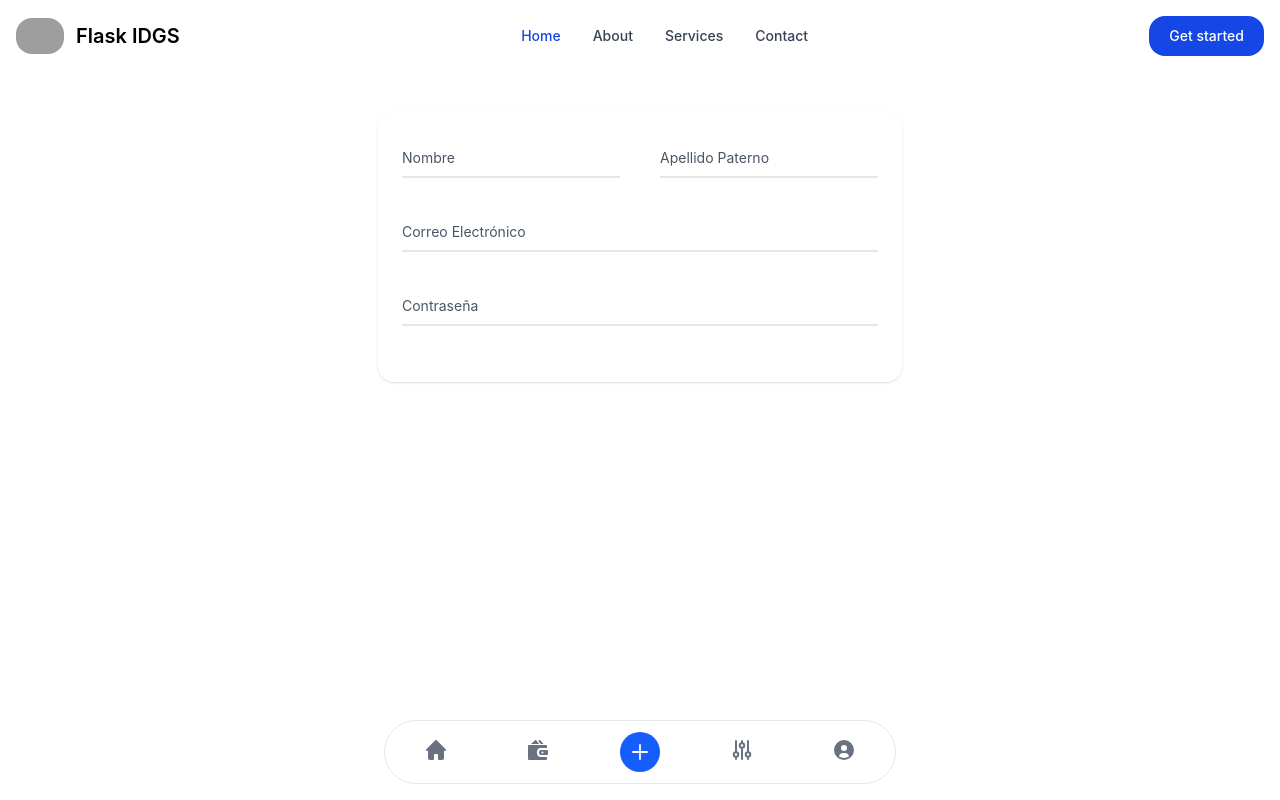
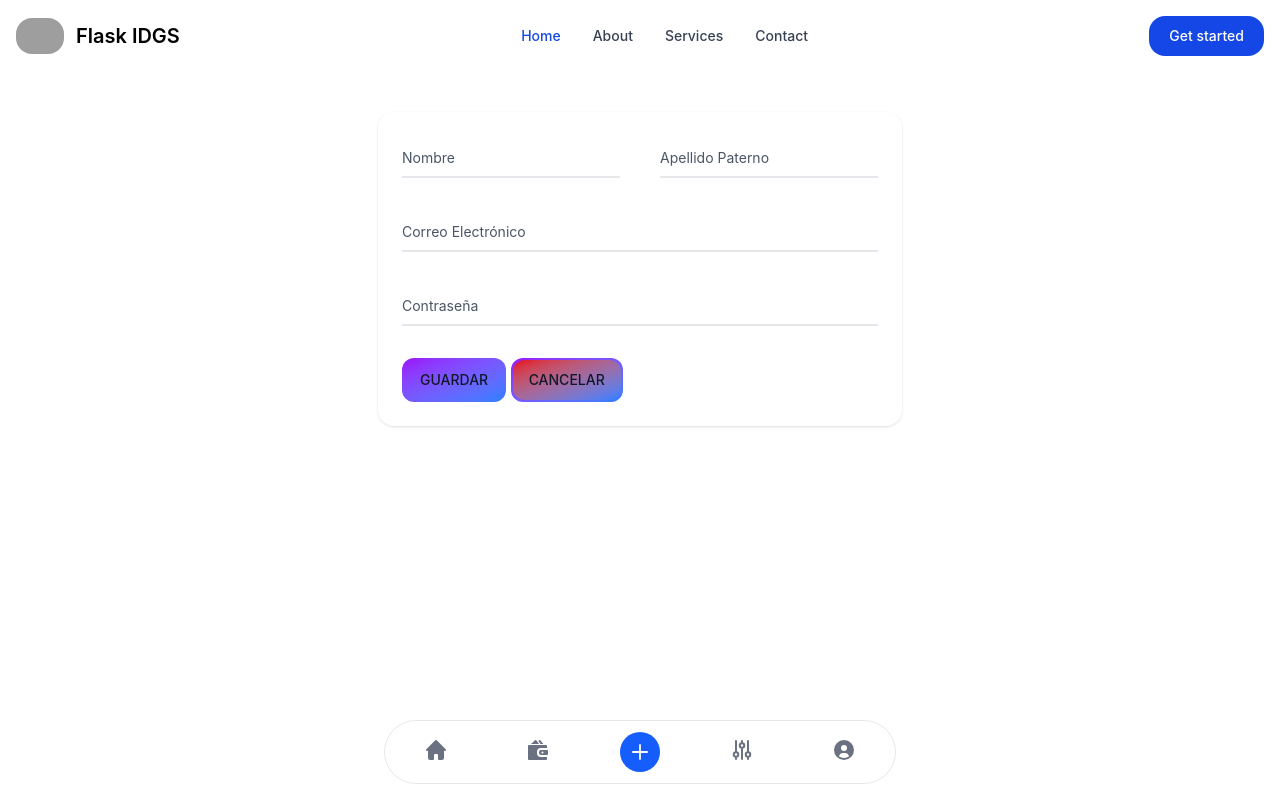
Before and after one commit to IDGS-801-23001495/FLASKBDIDGS801, a Flask app: page /alumnos in a window 1280 px wide. Run offline with Flask 3, Linux system fonts and the light colour scheme; some libraries are stand-ins or nearby versions; grey boxes are pictures that could not be loaded.

Commit message:
insertar 16/02/2026

```diff
--- a/app.py
+++ b/app.py
@@ -14,7 +14,10 @@ csrf=CSRFProtect()
 @app.route("/")
 @app.route("/index")
 def index():
-	return render_template("index.html")
+	create_from=forms.UserForm2(request.form)
+	#ORM select * from alumnos
+	alumno=Alumnos.query.all()
+	return render_template("index.html", form=create_from,alumno=alumno)
 
 @app.errorhandler(404)
 def page_not_found(e):
@@ -22,7 +25,19 @@ def page_not_found(e):
 
 @app.route("/alumnos", methods=["GET","POST"])
 def alumnos():
+	create_form=forms.UserForm2(request.form)
+	if request.method=='POST':
+		alum=Alumnos(nombre=create_form.nombre.data,
+			     apaterno=create_form.apaterno.data,
+				 email=create_form.correo.data)
+		db.session.add(alum)
+		db.session.commit()
+		return redirect(url_for('index'))
 	return render_template("Alumnos.html")
 
 if __name__ == '__main__':
-	app.run(debug=True)
+	csrf.init_app(app)
+	db.init_app(app)
+	with app.app_context():
+		db.create_all()
+	app.run()
--- a/static/dist/output.css
+++ b/static/dist/output.css
@@ -260,6 +260,7 @@
     --radius-lg: 16px;
     --radius-xl: 0.75rem;
     --radius-2xl: 1rem;
+    --radius-4xl: 2rem;
     --ease-in: cubic-bezier(0.4, 0, 1, 1);
     --ease-out: cubic-bezier(0, 0, 0.2, 1);
     --ease-in-out: cubic-bezier(0.4, 0, 0.2, 1);
@@ -1918,6 +2012,22 @@
     .datatable-wrapper .datatable-table tbody tr& {
       background-color: var(--color-neutral-secondary);
     }
+  }
+  .bg-gradient-to-br {
+    --tw-gradient-position: to bottom right in oklab;
+    background-image: linear-gradient(var(--tw-gradient-stops));
+  }
+  .from-purple-600 {
+    --tw-gradient-from: var(--color-purple-600);
+    --tw-gradient-stops: var(--tw-gradient-via-stops, var(--tw-gradient-position), var(--tw-gradient-from) var(--tw-gradient-from-position), var(--tw-gradient-to) var(--tw-gradient-to-position));
+  }
+  .from-red-600 {
+    --tw-gradient-from: var(--color-red-600);
+    --tw-gradient-stops: var(--tw-gradient-via-stops, var(--tw-gradient-position), var(--tw-gradient-from) var(--tw-gradient-from-position), var(--tw-gradient-to) var(--tw-gradient-to-position));
+  }
+  .to-blue-500 {
+    --tw-gradient-to: var(--color-blue-500);
+    --tw-gradient-stops: var(--tw-gradient-via-stops, var(--tw-gradient-position), var(--tw-gradient-from) var(--tw-gradient-from-position), var(--tw-gradient-to) var(--tw-gradient-to-position));
   }
   .apexcharts-datalabels-group {
     & .apexcharts-text.apexcharts-datalabel-value {
@@ -1985,6 +2095,12 @@
       padding: 0 !important;
     }
   }
+  .p-0 {
+    padding: calc(var(--spacing) * 0);
+  }
+  .p-0\.5 {
+    padding: calc(var(--spacing) * 0.5);
+  }
   .p-1 {
     padding: calc(var(--spacing) * 1);
   }
@@ -2282,17 +2442,50 @@
     transition-timing-function: var(--tw-ease, var(--default-transition-timing-function));
     transition-duration: var(--tw-duration, var(--default-transition-duration));
   }
+  .duration-75 {
+    --tw-duration: 75ms;
+    transition-duration: 75ms;
+  }
   .duration-300 {
     --tw-duration: 300ms;
     transition-duration: 300ms;
   }
+  .ease-in {
+    --tw-ease: var(--ease-in);
+    transition-timing-function: var(--ease-in);
+  }
   .ease-out {
     --tw-ease: var(--ease-out);
     transition-timing-function: var(--ease-out);
   }
-  .select-none {
-    -webkit-user-select: none;
-    user-select: none;
+  .text-shadow-danger-strong {
+    --tw-text-shadow-color: oklch(45.5% 0.188 13.697);
+    @supports (color: color-mix(in lab, red, red)) {
+      --tw-text-shadow-color: color-mix(in oklab, var(--color-danger-strong) var(--tw-text-shadow-alpha), transparent);
+    }
+  }
+  .group-hover\:bg-transparent {
+    &:is(:where(.group):hover *) {
+      @media (hover: hover) {
+        background-color: transparent;
+      }
+    }
+  }
+  .group-hover\:from-purple-600 {
+    &:is(:where(.group):hover *) {
+      @media (hover: hover) {
+        --tw-gradient-from: var(--color-purple-600);
+        --tw-gradient-stops: var(--tw-gradient-via-stops, var(--tw-gradient-position), var(--tw-gradient-from) var(--tw-gradient-from-position), var(--tw-gradient-to) var(--tw-gradient-to-position));
+      }
+    }
+  }
+  .group-hover\:to-blue-500 {
+    &:is(:where(.group):hover *) {
+      @media (hover: hover) {
+        --tw-gradient-to: var(--color-blue-500);
+        --tw-gradient-stops: var(--tw-gradient-via-stops, var(--tw-gradient-position), var(--tw-gradient-from) var(--tw-gradient-from-position), var(--tw-gradient-to) var(--tw-gradient-to-position));
+      }
+    }
   }
   .group-hover\:text-blue-600 {
     &:is(:where(.group):hover *) {
@@ -2442,6 +2649,13 @@
       }
     }
   }
+  .hover\:text-white {
+    &:hover {
+      @media (hover: hover) {
+        color: var(--color-white);
+      }
+    }
+  }
   .hover\:underline {
     &:hover {
       @media (hover: hover) {
@@ -2694,19 +2932,9 @@
       }
     }
   }
-  .rtl\:peer-focus\:left-auto {
+  .rtl\:text-right {
     &:where(:dir(rtl), [dir="rtl"], [dir="rtl"] *) {
-      &:is(:where(.peer):focus ~ *) {
-        left: auto;
-      }
-    }
-  }
-  .rtl\:peer-focus\:translate-x-1\/4 {
-    &:where(:dir(rtl), [dir="rtl"], [dir="rtl"] *) {
-      &:is(:where(.peer):focus ~ *) {
-        --tw-translate-x: calc(1/4 * 100%);
-        translate: var(--tw-translate-x) var(--tw-translate-y);
-      }
+      text-align: right;
     }
   }
   .dark\:border-gray-500 {
@@ -2765,6 +2993,16 @@
       }
     }
   }
+  .dark\:text-danger {
+    @media (prefers-color-scheme: dark) {
+      color: var(--color-danger);
+    }
+  }
+  .dark\:text-dark {
+    @media (prefers-color-scheme: dark) {
+      color: var(--color-dark);
+    }
+  }
   .dark\:text-gray-300 {
     @media (prefers-color-scheme: dark) {
       color: var(--color-gray-300);
@@ -3459,6 +3706,48 @@
   inherits: false;
   initial-value: solid;
 }
+@property --tw-gradient-position {
+  syntax: "*";
+  inherits: false;
+}
+@property --tw-gradient-from {
+  syntax: "<color>";
+  inherits: false;
+  initial-value: #0000;
+}
+@property --tw-gradient-via {
+  syntax: "<color>";
+  inherits: false;
+  initial-value: #0000;
+}
+@property --tw-gradient-to {
+  syntax: "<color>";
+  inherits: false;
+  initial-value: #0000;
+}
+@property --tw-gradient-stops {
+  syntax: "*";
+  inherits: false;
+}
+@property --tw-gradient-via-stops {
+  syntax: "*";
+  inherits: false;
+}
+@property --tw-gradient-from-position {
+  syntax: "<length-percentage>";
+  inherits: false;
+  initial-value: 0%;
+}
+@property --tw-gradient-via-position {
+  syntax: "<length-percentage>";
+  inherits: false;
+  initial-value: 50%;
+}
+@property --tw-gradient-to-position {
+  syntax: "<length-percentage>";
+  inherits: false;
+  initial-value: 100%;
+}
 @property --tw-leading {
   syntax: "*";
   inherits: false;
@@ -3597,6 +3886,15 @@
 @property --tw-ease {
   syntax: "*";
   inherits: false;
+}
+@property --tw-text-shadow-color {
+  syntax: "*";
+  inherits: false;
+}
+@property --tw-text-shadow-alpha {
+  syntax: "<percentage>";
+  inherits: false;
+  initial-value: 100%;
 }
 @keyframes spin {
   to {
@@ -3625,6 +3923,15 @@
       --tw-space-y-reverse: 0;
       --tw-space-x-reverse: 0;
       --tw-border-style: solid;
+      --tw-gradient-position: initial;
+      --tw-gradient-from: #0000;
+      --tw-gradient-via: #0000;
+      --tw-gradient-to: #0000;
+      --tw-gradient-stops: initial;
+      --tw-gradient-via-stops: initial;
+      --tw-gradient-from-position: 0%;
+      --tw-gradient-via-position: 50%;
+      --tw-gradient-to-position: 100%;
       --tw-leading: initial;
       --tw-font-weight: initial;
       --tw-shadow: 0 0 #0000;
@@ -3657,6 +3964,8 @@
       --tw-drop-shadow-size: initial;
       --tw-duration: initial;
       --tw-ease: initial;
-    }
-  }
-}
+      --tw-text-shadow-color: initial;
+      --tw-text-shadow-alpha: 100%;
+    }
+  }
+}
--- a/templates/Alumnos.html
+++ b/templates/Alumnos.html
@@ -2,29 +2,42 @@
 
 {% block container %}
 
-<form class="max-w-4xl mx-auto mt-10 p-6 bg-white rounded-lg shadow-sm">
+<form class="max-w-4xl mx-auto mt-10 p-6 bg-white rounded-lg shadow-sm" action="#" method="post">
+
+        <input type="hidden" name="csrf_token" value="{{csrf_token()}}">
 
     <input type="hidden" name="id" id="id">
 
     <div class="grid md:grid-cols-2 md:gap-10">
         <div class="relative z-0 w-full mb-8 group">
-            <input type="text" name="floating_first_name" id="floating_first_name" class="block py-2.5 px-0 w-full text-sm text-heading bg-transparent border-0 border-b-2 border-default-medium appearance-none focus:outline-none focus:ring-0 focus:border-brand peer" placeholder=" " required />
+            <input type="text" name="nombre" id="floating_first_name" class="block py-2.5 px-0 w-full text-sm text-heading bg-transparent border-0 border-b-2 border-default-medium appearance-none focus:outline-none focus:ring-0 focus:border-brand peer" placeholder=" " required />
             <label for="floating_first_name" class="absolute text-sm text-body duration-300 transform -translate-y-6 scale-75 top-3 -z-10 origin-[0] peer-focus:start-0 peer-focus:text-fg-brand peer-placeholder-shown:scale-100 peer-placeholder-shown:translate-y-0 peer-focus:scale-75 peer-focus:-translate-y-6">Nombre</label>
         </div>
         <div class="relative z-0 w-full mb-8 group">
-            <input type="text" name="floating_last_name" id="floating_last_name" class="block py-2.5 px-0 w-full text-sm text-heading bg-transparent border-0 border-b-2 border-default-medium appearance-none focus:outline-none focus:ring-0 focus:border-brand peer" placeholder=" " required />
+            <input type="text" name="apaterno" id="floating_last_name" class="block py-2.5 px-0 w-full text-sm text-heading bg-transparent border-0 border-b-2 border-default-medium appearance-none focus:outline-none focus:ring-0 focus:border-brand peer" placeholder=" " required />
             <label for="floating_last_name" class="absolute text-sm text-body duration-300 transform -translate-y-6 scale-75 top-3 -z-10 origin-[0] peer-focus:start-0 peer-focus:text-fg-brand peer-placeholder-shown:scale-100 peer-placeholder-shown:translate-y-0 peer-focus:scale-75 peer-focus:-translate-y-6">Apellido Paterno</label>
         </div>
     </div>
 
         <div class="relative z-0 w-full mb-8 group">
-            <input type="email" name="floating_email" id="floating_email" class="block py-2.5 px-0 w-full text-sm text-heading bg-transparent border-0 border-b-2 border-default-medium appearance-none focus:outline-none focus:ring-0 focus:border-brand peer" placeholder=" " required />
+            <input type="email" name="correo" id="floating_email" class="block py-2.5 px-0 w-full text-sm text-heading bg-transparent border-0 border-b-2 border-default-medium appearance-none focus:outline-none focus:ring-0 focus:border-brand peer" placeholder=" " required />
             <label for="floating_email" class="absolute text-sm text-body duration-300 transform -translate-y-6 scale-75 top-3 -z-10 origin-[0] peer-focus:start-0 peer-focus:text-fg-brand peer-placeholder-shown:scale-100 peer-placeholder-shown:translate-y-0 peer-focus:scale-75 peer-focus:-translate-y-6">Correo Electrónico</label>
         </div>
         <div class="relative z-0 w-full mb-8 group">
-            <input type="password" name="floating_password" id="floating_password" class="block py-2.5 px-0 w-full text-sm text-heading bg-transparent border-0 border-b-2 border-default-medium appearance-none focus:outline-none focus:ring-0 focus:border-brand peer" placeholder=" " required />
+            <input type="password" name="" id="floating_password" class="block py-2.5 px-0 w-full text-sm text-heading bg-transparent border-0 border-b-2 border-default-medium appearance-none focus:outline-none focus:ring-0 focus:border-brand peer" placeholder=" " required />
             <label for="floating_password" class="absolute text-sm text-body duration-300 transform -translate-y-6 scale-75 top-3 -z-10 origin-[0] peer-focus:start-0 peer-focus:text-fg-brand peer-placeholder-shown:scale-100 peer-placeholder-shown:translate-y-0 peer-focus:scale-75 peer-focus:-translate-y-6">Contraseña</label>
         </div>
+  <button type="submit" class=" relative inline-flex items-center justify-center p-0.5 overflow-hidden text-sm font-medium text-heading rounded-base group bg-gradient-to-br from-purple-600 to-blue-500 group-hover:from-purple-600 group-hover:to-blue-500 hover:text-white dark:text-dark focus:ring-4 focus:outline-none focus:ring-blue-300 dark:focus:ring-blue-800">
+<span class=" relative px-4 py-2.5 transition-all ease-in duration-75text-heading rounded-base group bg-gradient-to-br from-purple-600 to-blue-500 group:from-purple-600 group:to-blue-500 rounded-base group:bg-transparent group:dark:bg-transparent leading-5">
+GUARDAR
+</span>
+</button>
+
+<a href="/" class="relative inline-flex items-center justify-center p-0.5 overflow-hidden text-sm font-medium text-heading rounded-base group bg-gradient-to-br from-purple-600 to-blue-500 group-hover:from-purple-600 group-hover:to-blue-500 hover:text-white dark:text-dark focus:ring-4 focus:outline-none focus:ring-blue-300 dark:focus:ring-blue-800">
+<span class=" relative px-4 py-2.5 transition-all ease-in duration-75text-heading rounded-base group bg-gradient-to-br from-red-600 to-blue-500 group:from-purple-600 group:to-blue-500 rounded-base group:bg-transparent group:dark:bg-transparent leading-5">
+CANCELAR
+</span>
+</a>
 
 </form>
 
```
Also changed, not shown: other parts of static/dist/output.css (+234 -50 lines), templates/index.html (+90 -33 lines).
